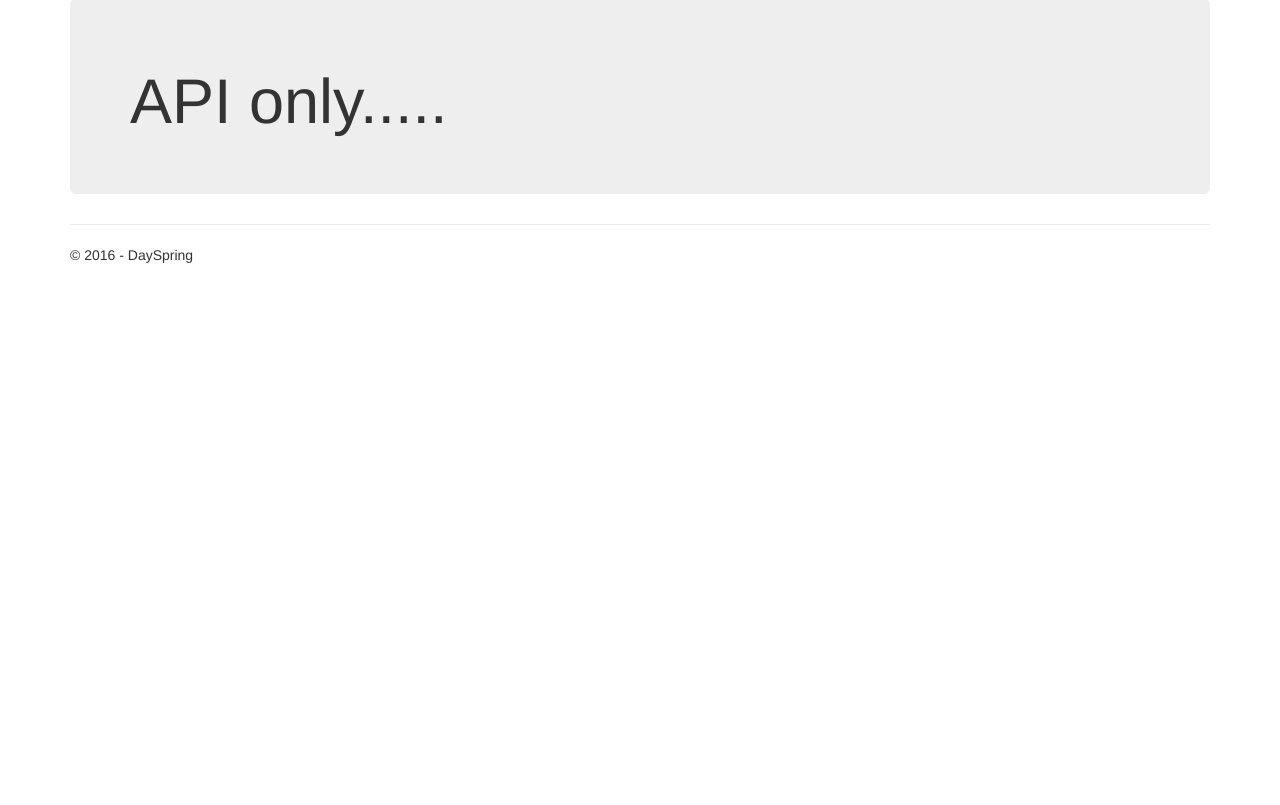
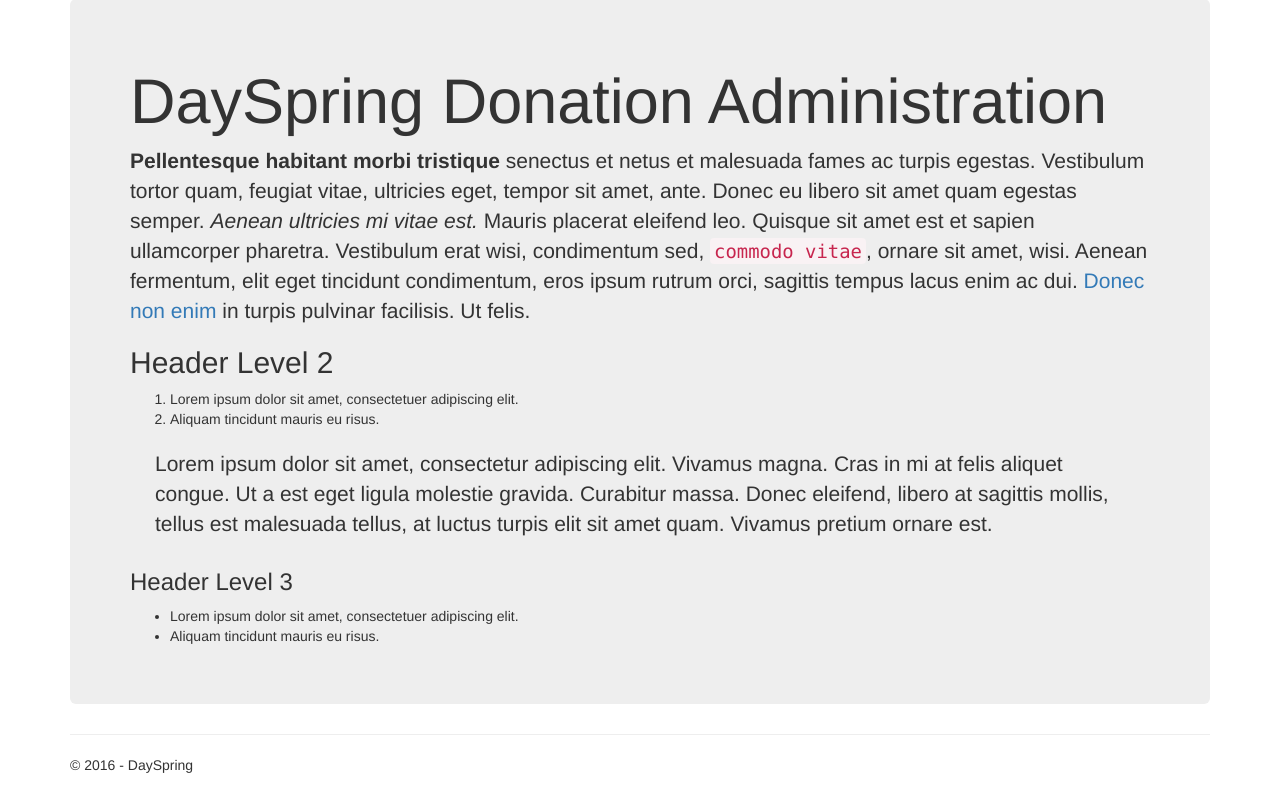
Before and after one commit to MarPa87/DaySpringHackathon, an ASP.NET MVC app: page / in a window 1280 px wide. Shown: the part 51-856 px from the top of the page. Before the commit the page ends 314 px from the top, so only its background shows below. Run offline with ASP.NET Core 8 and stand-ins for ASP.NET MVC 5, Linux system fonts and the light colour scheme; the project's own start-up code is not run, and a stand-in starts its controllers and pages; some libraries are stand-ins or nearby versions.

Commit message:
Added pseudo text to provide content

```diff
--- a/DaySpringApp/Views/Home/Index.cshtml
+++ b/DaySpringApp/Views/Home/Index.cshtml
@@ -3,5 +3,22 @@
 }
 
 <div class="jumbotron">
-    <h1>API only.....</h1>
+  <h1>DaySpring Donation Administration</h1>
+  <p><strong>Pellentesque habitant morbi tristique</strong> senectus et netus et malesuada fames ac turpis egestas. Vestibulum tortor quam, feugiat vitae, ultricies eget, tempor sit amet, ante. Donec eu libero sit amet quam egestas semper. <em>Aenean ultricies mi vitae est.</em> Mauris placerat eleifend leo. Quisque sit amet est et sapien ullamcorper pharetra. Vestibulum erat wisi, condimentum sed, <code>commodo vitae</code>, ornare sit amet, wisi. Aenean fermentum, elit eget tincidunt condimentum, eros ipsum rutrum orci, sagittis tempus lacus enim ac dui. <a href="#">Donec non enim</a> in turpis pulvinar facilisis. Ut felis.</p>
+
+  <h2>Header Level 2</h2>
+
+  <ol>
+    <li>Lorem ipsum dolor sit amet, consectetuer adipiscing elit.</li>
+    <li>Aliquam tincidunt mauris eu risus.</li>
+  </ol>
+
+  <blockquote><p>Lorem ipsum dolor sit amet, consectetur adipiscing elit. Vivamus magna. Cras in mi at felis aliquet congue. Ut a est eget ligula molestie gravida. Curabitur massa. Donec eleifend, libero at sagittis mollis, tellus est malesuada tellus, at luctus turpis elit sit amet quam. Vivamus pretium ornare est.</p></blockquote>
+
+  <h3>Header Level 3</h3>
+
+  <ul>
+    <li>Lorem ipsum dolor sit amet, consectetuer adipiscing elit.</li>
+    <li>Aliquam tincidunt mauris eu risus.</li>
+  </ul>
 </div>
--- a/DaySpringApp/Views/Iras/Index.cshtml
+++ b/DaySpringApp/Views/Iras/Index.cshtml
@@ -13,4 +13,9 @@
     </select>
   </div>
   <button type="submit" class="btn btn-default">Download</button>
+  <h3>Instructions</h3>
+  <p>For submitting the data to IRAS, the following steps must be completed. Integer nec odio. Praesent libero. Sed cursus ante dapibus diam. Sed nisi. Nulla quis sem at nibh alementum imperdiet. Duis sagittis ipsum. Praesent mauris. Fusce nec tellus sed augue semper porta. Mauris massa. Vestibulum lacinia arcu eget nulla. Class aptent taciti sociosqu ce litora torquent per conubia nostra, per inceptos himenaeos. </p>
+  <p>Eurabitur sodales ligula in libero. Sed dignissim lacinia nunc. Curabitur tortor. Pellentesque nibh. Aenean quam. In scelerisque sem at dolor. Maecenas mattis. Sed convallis bristique sem. Proin ut ligula vel nunc egestas porttitor. Morbi lectus risus, iaculis vel, suscipit quis, luctus non, massa. Fusce ac turpis quis ligula lacinia aliquet. </p>
+  <p>Orem ipsum dolor sit amet, consectetur adipiscing elit. Integer nec odio. Praesent libero. Sed cursus ante dapibus diam. Sed nisi. Nulla quis sem at nibh elementum imperdiet. Duis oagittis ipsum. Praesent mauris. Fusce nec tellus sed augue semper porta. Mauris massa. Vestibulum lacinia arcu eget nulla. Class aptent taciti sociosqu ad litora torquent per konubia nostra, per inceptos himenaeos. </p>
+  <p>Gurabitur sodales ligula in libero. Sed dignissim lacinia nunc. Curabitur tortor. Pellentesque nibh. Aenean quam. In scelerisque Oem at dolor. Maecenas mattis. Sed convallis Oristique sem. Proin ut ligula vel nunc egestas porttitor. Morbi lectus risus, iaculis vel, suscipit quis, luctus non, massa. Fusce ac turpis quis ligula lacinia aliquet. </p>
 </form>
```
